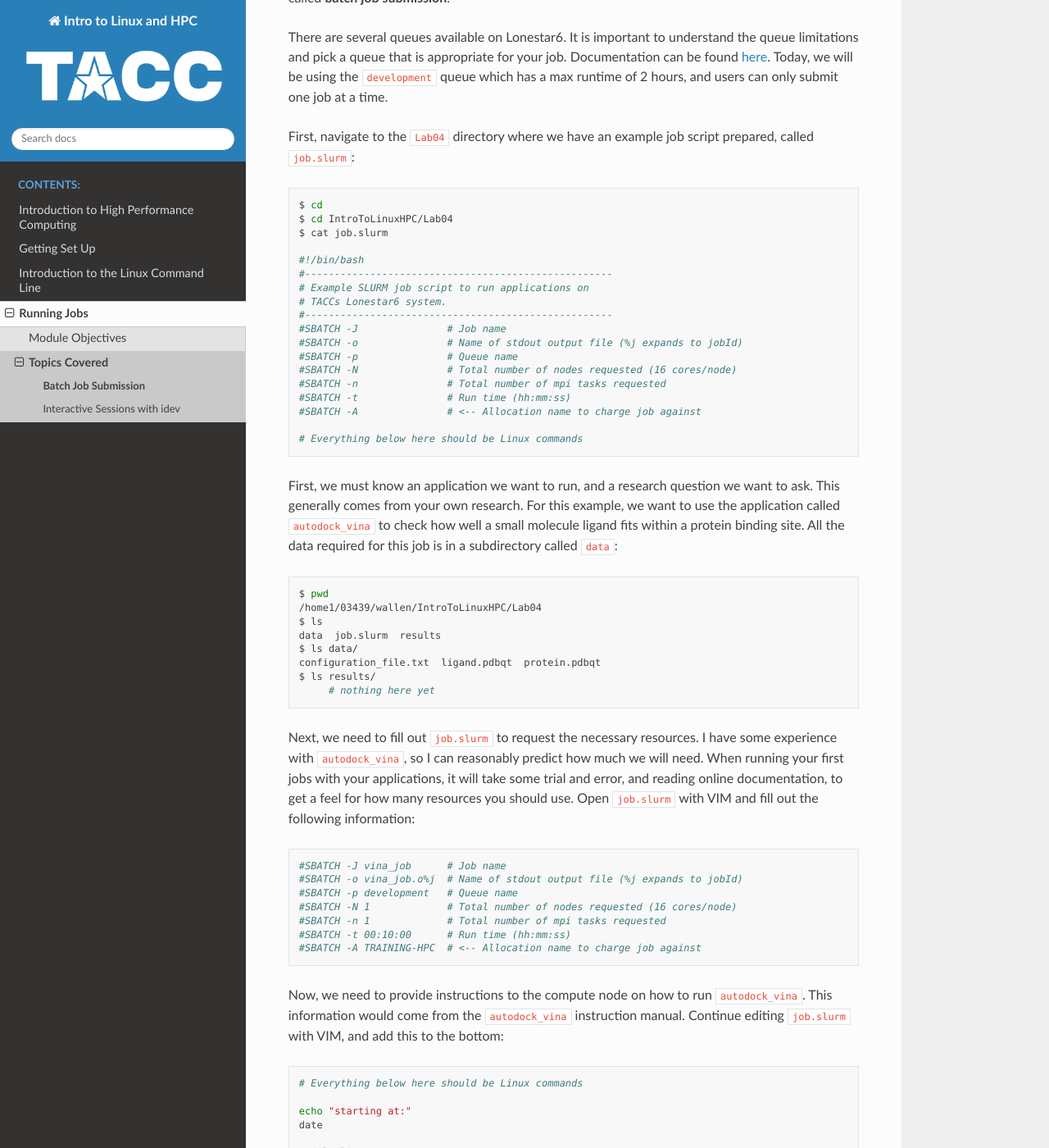
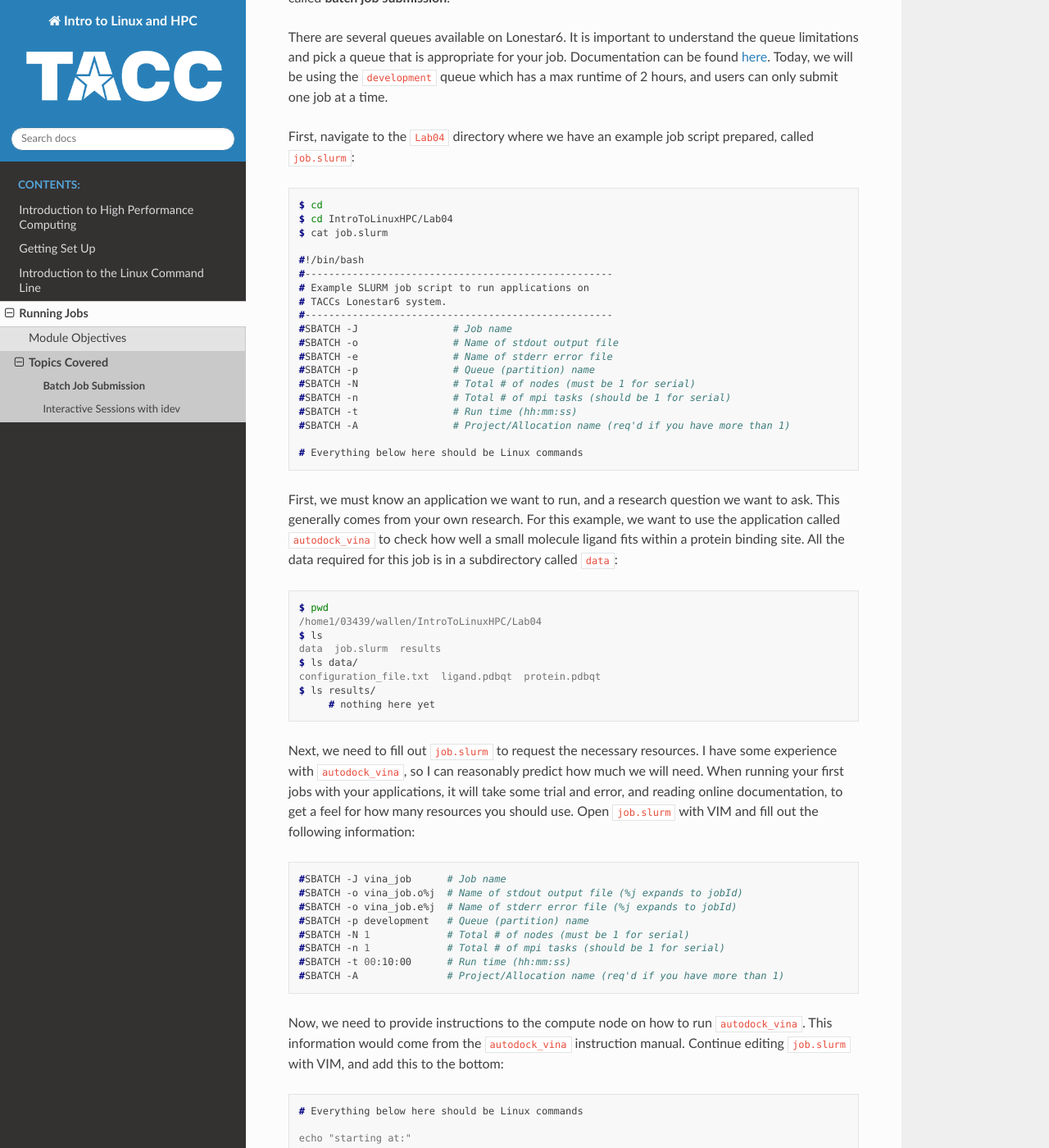
Before and after one commit to wjallen/IntroToLinuxHPC, a Sphinx documentation site: the page built from docs/intro_to_job_submissions/job_submission_01.rst, in a window 1280 px wide and 1400 px high, scrolled down 743 px. Shown: the whole window at 82% size. Built offline with Sphinx 7.4.7 and the Read the Docs theme 2.0.0, drawn with Linux system fonts in a browser that asks for light colours; some of the changed text lies outside the part shown.

Commit message:
some edits

```diff
--- a/docs/intro_to_job_submissions/job_submission_01.rst
+++ b/docs/intro_to_job_submissions/job_submission_01.rst
@@ -14,7 +14,7 @@
 
 First, navigate to the ``Lab04`` directory where we have an example job script prepared, called ``job.slurm``:
 
-.. code-block:: bash
+.. code-block:: console
 
    $ cd
    $ cd IntroToLinuxHPC/Lab04
@@ -25,20 +25,21 @@
    # Example SLURM job script to run applications on
    # TACCs Lonestar6 system.
    #----------------------------------------------------
-   #SBATCH -J               # Job name
-   #SBATCH -o               # Name of stdout output file (%j expands to jobId)
-   #SBATCH -p               # Queue name
-   #SBATCH -N               # Total number of nodes requested (16 cores/node)
-   #SBATCH -n               # Total number of mpi tasks requested
-   #SBATCH -t               # Run time (hh:mm:ss)
-   #SBATCH -A               # <-- Allocation name to charge job against
+   #SBATCH -J                # Job name
+   #SBATCH -o                # Name of stdout output file
+   #SBATCH -e                # Name of stderr error file
+   #SBATCH -p                # Queue (partition) name
+   #SBATCH -N                # Total # of nodes (must be 1 for serial)
+   #SBATCH -n                # Total # of mpi tasks (should be 1 for serial)
+   #SBATCH -t                # Run time (hh:mm:ss)
+   #SBATCH -A                # Project/Allocation name (req'd if you have more than 1)
 
    # Everything below here should be Linux commands
 
 
 First, we must know an application we want to run, and a research question we want to ask. This generally comes from your own research. For this example, we want to use the application called ``autodock_vina`` to check how well a small molecule ligand fits within a protein binding site. All the data required for this job is in a subdirectory called ``data``:
 
-.. code-block:: bash
+.. code-block:: console
 
    $ pwd
    /home1/03439/wallen/IntroToLinuxHPC/Lab04
@@ -51,19 +52,20 @@
 
 Next, we need to fill out ``job.slurm`` to request the necessary resources. I have some experience with ``autodock_vina``, so I can reasonably predict how much we will need. When running your first jobs with your applications, it will take some trial and error, and reading online documentation, to get a feel for how many resources you should use. Open ``job.slurm`` with VIM and fill out the following information:
 
-.. code-block:: bash
+.. code-block:: console
 
    #SBATCH -J vina_job      # Job name
    #SBATCH -o vina_job.o%j  # Name of stdout output file (%j expands to jobId)
-   #SBATCH -p development   # Queue name
-   #SBATCH -N 1             # Total number of nodes requested (16 cores/node)
-   #SBATCH -n 1             # Total number of mpi tasks requested
+   #SBATCH -o vina_job.e%j  # Name of stderr error file (%j expands to jobId)
+   #SBATCH -p development   # Queue (partition) name
+   #SBATCH -N 1             # Total # of nodes (must be 1 for serial)
+   #SBATCH -n 1             # Total # of mpi tasks (should be 1 for serial)
    #SBATCH -t 00:10:00      # Run time (hh:mm:ss)
-   #SBATCH -A TRAINING-HPC  # <-- Allocation name to charge job against
+   #SBATCH -A               # Project/Allocation name (req'd if you have more than 1)
 
 Now, we need to provide instructions to the compute node on how to run ``autodock_vina``. This information would come from the ``autodock_vina`` instruction manual. Continue editing ``job.slurm`` with VIM, and add this to the bottom:
 
-.. code-block:: bash
+.. code-block:: console
 
    # Everything below here should be Linux commands
 
@@ -84,13 +85,13 @@
 
 The way this job is configured, it will print a starting date and time, load the appropriate modules, run ``autodock_vina``, write output to the ``results/`` directory, then print the ending date and time. Keep an eye on the ``results/`` directory for output. Once you have filled in the job description, save and quit the file. Submit the job to the queue using the ``sbatch`` command`:
 
-.. code-block:: bash
+.. code-block:: console
 
    $ sbatch job.slurm
 
 To view the jobs you have currently in the queue, use the ``showq`` or ``squeue`` commands:
 
-.. code-block:: bash
+.. code-block:: console
 
    $ showq -u
    $ showq        # shows all jobs by all users
@@ -99,19 +100,19 @@
 
 If for any reason you need to cancel a job, use the ``scancel`` command with the 6- or 7-digit jobid:
 
-.. code-block:: bash
+.. code-block:: console
 
    $ scancel jobid
 
 For more example scripts, see this directory on Lonestar6:
 
-.. code-block:: bash
+.. code-block:: console
 
    $ ls /share/doc/slurm/
 
 If everything went well, you should have an output file named something similar to ``vina_job.o864828`` in the same directory as the ``job.slurm`` script. And, in the ``results/`` directory, you should have some output:
 
-.. code-block:: bash
+.. code-block:: console
 
    $ cat vina_job.o864828
        # closely examine output
```
Also changed, not shown: other parts of docs/intro_to_job_submissions/job_submission_01.rst (+2 -3 lines), docs/intro_to_job_submissions/job_submission_02.rst (+27 -24 lines).
